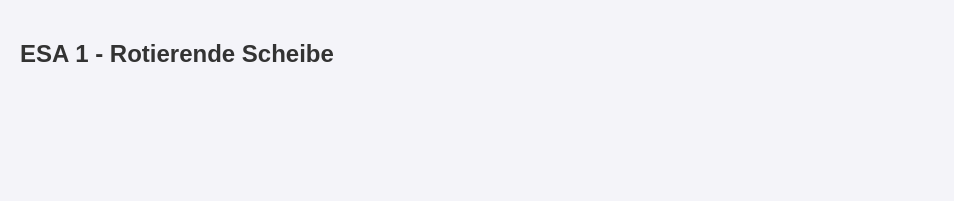
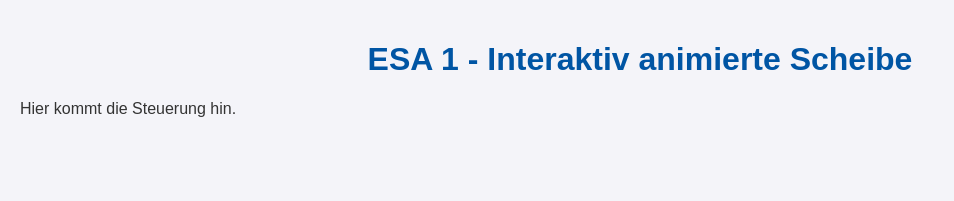
Before and after one commit to C-Goh/GVT_2526_Gierke, a plain HTML site: page tasks/ESA1 RotierendeScheibe.html in a window 1280 px wide. Shown: the whole page, without its empty margins (0-954 px from the left). Drawn offline with Linux system fonts and the light colour scheme; files whose address does not match are found by name.

Commit message:
Add controllpanel

```diff
--- a/tasks/ESA1 RotierendeScheibe.html
+++ b/tasks/ESA1 RotierendeScheibe.html
@@ -35,6 +35,11 @@
       color: #0055a4;
     }
 
+    #controlls {
+       text-align: left;
+       background-color: #f4f4f9;
+    }
+
     #sprite {
       width: 64px;   /* Frame-Breite */
       height: 64px;  /* Frame-Höhe */
@@ -48,7 +53,10 @@
 </head>
 <body>
 
-<h2>ESA 1 - Rotierende Scheibe</h2>
+<h1>ESA 1 - Interaktiv animierte Scheibe</h2>
+<div id="controlls">
+<p>Hier kommt die Steuerung hin.</p>
+</div>
 <div id="sprite">
   <img id="spriteSheet" src="images/coin.png" alt="Spritesheet">
 </div>
```
